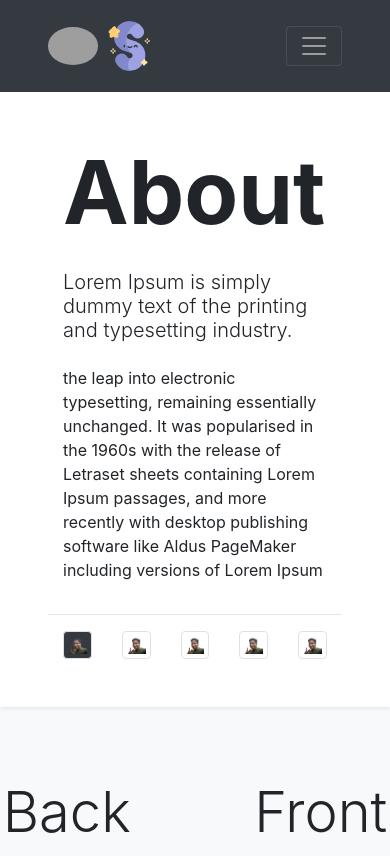
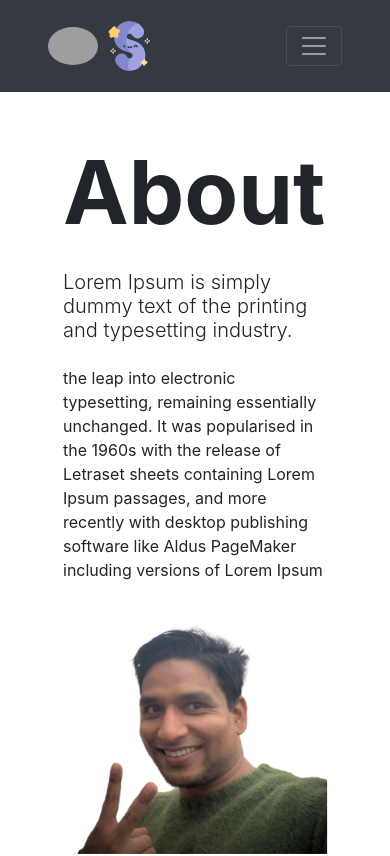
Before and after one commit to sayeed0209/portfolio, a React (Create React App) app: page / in a window 390 px wide. Shown: the top 856 px of the page. Built offline with nearby package versions, Linux system fonts and the light colour scheme; grey boxes are pictures that could not be loaded.

Commit message:
image responsive functionalities

```diff
--- a/src/components/about/About.js
+++ b/src/components/about/About.js
@@ -1,12 +1,8 @@
-import React,{useRef} from "react";
+import React,{useRef,useState,useEffect} from "react";
 import { Container, Row, Col } from "react-bootstrap";
 import profileIMG from "../../img/profile.png";
 import percentageWhite from "../../img/percentage.PNG";
 import "./About.css";
-
-
-
-
 
 const About = () => {
 const percentageSectionRef= useRef(null)
@@ -16,6 +12,7 @@ const onScrollAnimation =()=>{
   const innerHeight = window.innerHeight
   const scroll =  window.scrollY
   const element = percentageSectionRef.current
+  if(!element)return window.onscroll=null
   if(innerHeight + scroll >= element.offsetTop +200){
     firstUlElement.current.classList.add('move-right')
     secondUlElement.current.classList.add('move-right')
@@ -24,13 +21,14 @@ const onScrollAnimation =()=>{
     secondUlElement.current.classList.remove('move-right')
   }
 }
-window.onscroll = onScrollAnimation
+window.onscroll= onScrollAnimation
+
   return (
     <div className="bg-light">
       <div className="shadow-sm p-5 mb-4 bg-white">
-        <div className="d-flex">
+        <div className="d-flex flex-wrap">
           <Col className="move-right">
-            <h1 className="display-2 font-weight-bold about">About</h1>
+            <h1 className="display-2 font-weight-bold about text-break">About</h1>
             <h2 className="lead my-4">
               Lorem Ipsum is simply dummy text of the printing and typesetting
               industry.
@@ -53,31 +51,31 @@ window.onscroll = onScrollAnimation
           </Col>
         </div>
         <hr />
-        <div className="d-flex justify-content-center">
-          <Col>
+        <div className="d-flex flex-wrap justify-content-center">
+          <Col xs ={6}sm={3} md={2} className="my-3">
             <img
               src={profileIMG}
               alt="background"
               className="img-thumbnail bg-dark"
             />{" "}
           </Col>
-          <Col>
+          <Col xs ={6}sm={3} md={2} className="my-3">
             <img src={profileIMG} alt="background" className="img-thumbnail" />
           </Col>
-          <Col>
+          <Col xs ={6}sm={3} md={2} className="my-3" >
             <img src={profileIMG} alt="background" className="img-thumbnail" />
           </Col>
-          <Col>
+          <Col xs ={6}sm={3} md={2} className="my-3">
             <img src={profileIMG} alt="background" className="img-thumbnail" />
           </Col>
-          <Col>
+          <Col xs ={6}sm={3} md={2} className="my-3">
             <img src={profileIMG} alt="background" className="img-thumbnail" />
           </Col>
         </div>
       </div>
       {/*  */}
 
-      <div className="d-flex justify-content-center align-items-stretch p-5 shadow-sm" ref={(ref)=>{percentageSectionRef.current=ref}}>
+      <div className="d-flex flex-wrap justify-content-center align-items-stretch p-5 shadow-sm" ref={(ref)=>{percentageSectionRef.current=ref}}>
         <Col
           sm={12}
           md={4}
--- /dev/null
+++ b/src/components/card/Card.js
@@ -0,0 +1,4 @@
+import React from 'react';
+const Card =()=>{
+
+}
--- a/src/components/project/Project.js
+++ b/src/components/project/Project.js
@@ -1,6 +1,7 @@
 import React from 'react';
 
 const Project =()=>{
+
     return <div>project</div>
 }
 
```
